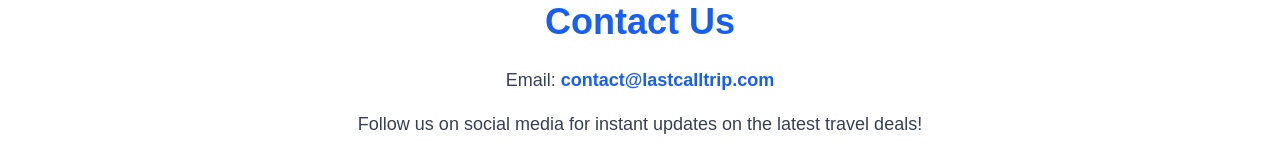
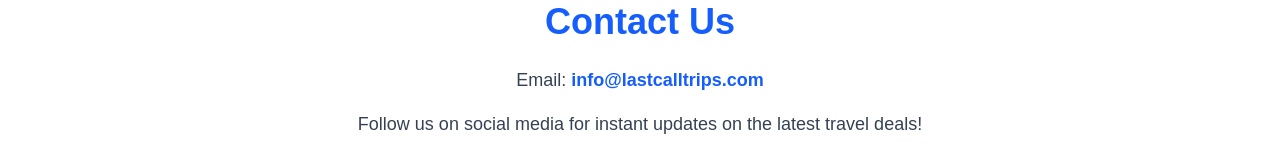
Before and after one commit to vaibhavBritish/lastcalltrips, a Next.js app: page /story in a window 1280 px wide. Shown: the part 2046-2206 px from the top of the page. Built offline with nearby package versions, Linux system fonts and the light colour scheme; no server answers.

Commit message:
changes in email

```diff
--- a/src/app/story/page.jsx
+++ b/src/app/story/page.jsx
@@ -85,7 +85,7 @@
       <section className="py-20 px-6 max-w-7xl mx-auto text-center">
         <h2 className="text-4xl font-extrabold text-[#155dfc] mb-6">Contact Us</h2>
         <p className="text-gray-700 text-lg mb-4">
-          Email: <a href="mailto:contact@lastcalltrip.com" className="text-[#155dfc] font-semibold hover:underline">contact@lastcalltrip.com</a>
+          Email: <a href="mailto:info@lastcalltrips.com" className="text-[#155dfc] font-semibold hover:underline">info@lastcalltrips.com</a>
         </p>
         <p className="text-gray-700 text-lg">
           Follow us on social media for instant updates on the latest travel deals!
```
